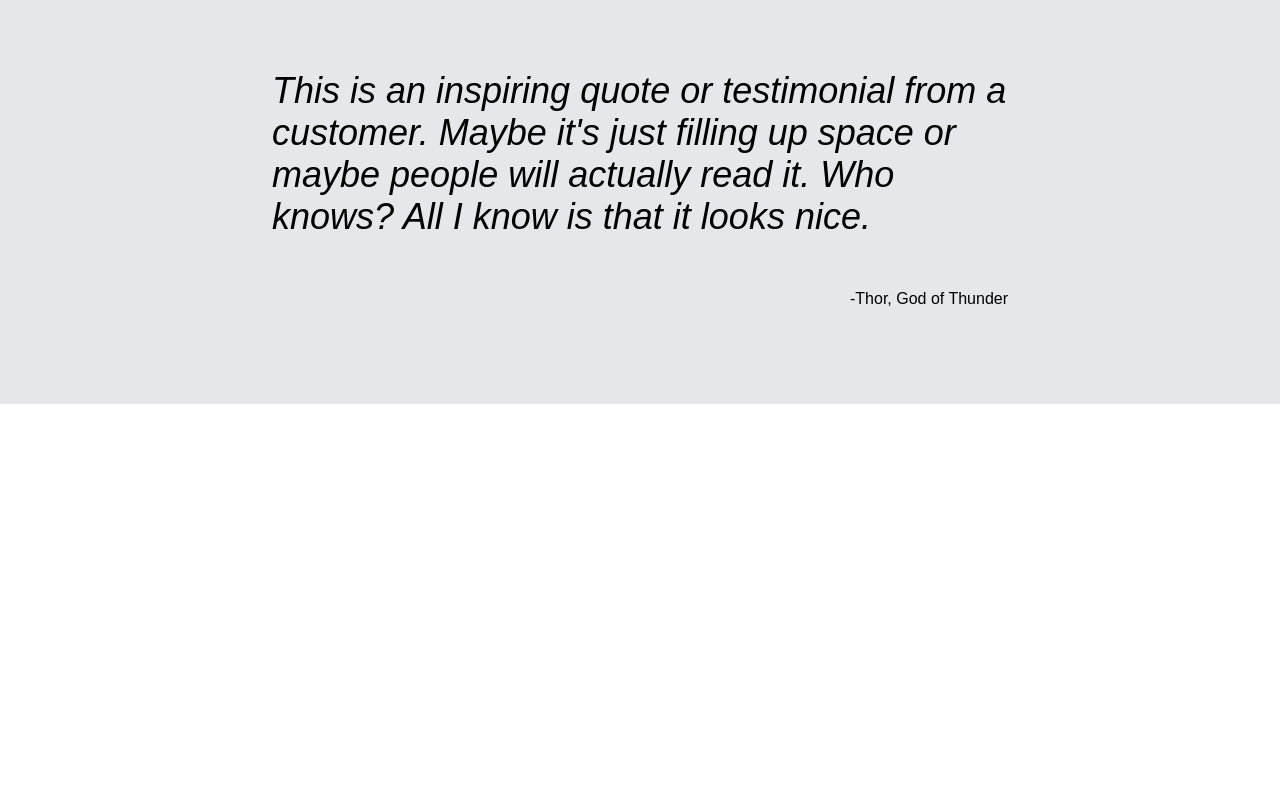
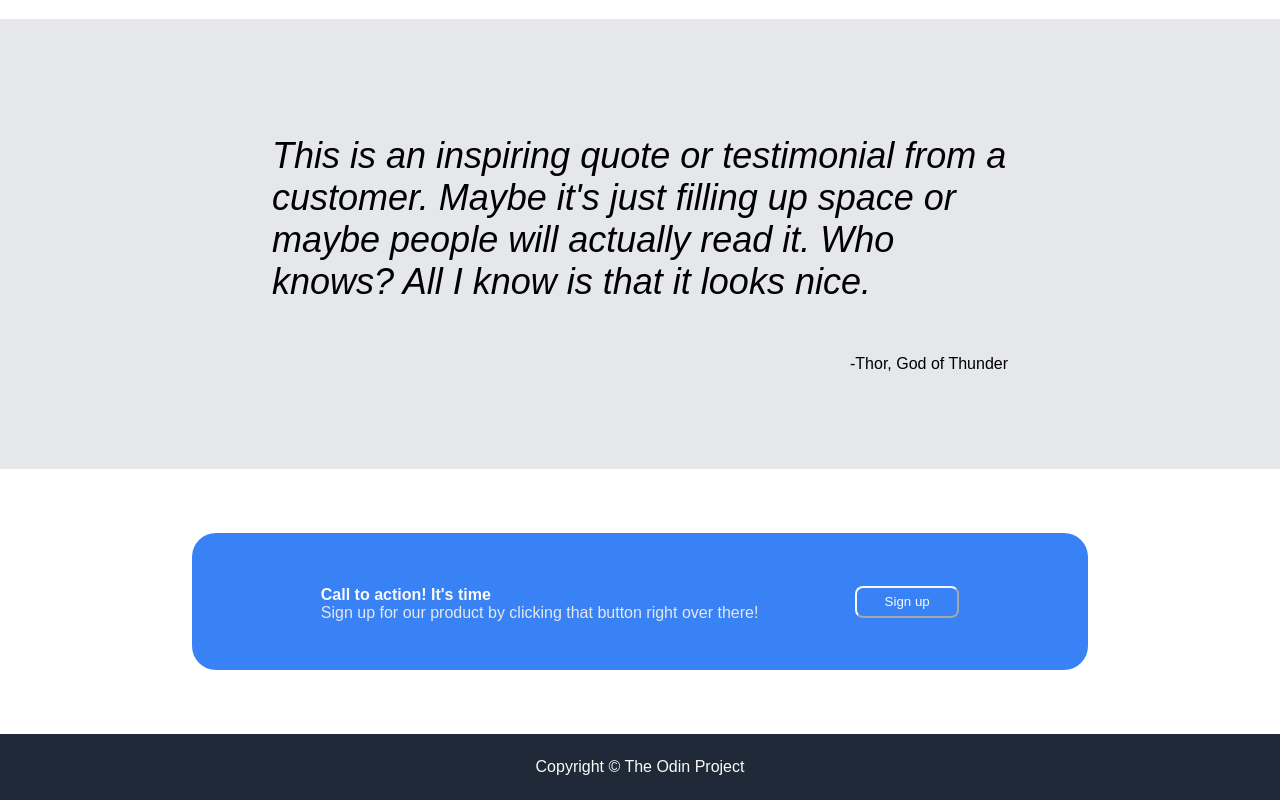
Before and after one commit to stefanland11/landing-page, a plain HTML site: page index.html in a window 1280 px wide. Shown: the part 856-1656 px from the top of the page. Before the commit the page ends 1260 px from the top, so only its background shows below. Drawn offline with Linux system fonts and the light colour scheme.

Commit message:
added quote section, call to action and footer

```diff
--- a/index.html
+++ b/index.html
@@ -54,5 +54,15 @@
             <p class="author">-Thor, God of Thunder</p>
         </div>
     </div>
+    <div class="section-four">
+        <div class="action-text">
+            <h4 class="top-text">Call to action! It's time</h4>
+            <p class="bottom-text">Sign up for our product by clicking that button right over there!</p>
+        </div>
+        <button class="sign-up2">Sign up</button>
+    </div>
+    <div class="footer">
+        <p>Copyright &copy; The Odin Project</p>
+    </div>
 </body>
 </html>
--- a/style.css
+++ b/style.css
@@ -58,6 +58,7 @@ a {
     padding: 8px;
     border-radius: 8px;
     border: none;
+    height: 32px;
     width: 104px;
     color: #F9faf8;
 
@@ -74,6 +75,10 @@ a {
   border-radius: 25px;
   height: auto;
   width: 288px;
+}
+
+.section-two {
+    margin-bottom: 64px;
 }
 
 .info-header {
@@ -112,8 +117,6 @@ a {
     display: flex;
     flex-direction: column;
     justify-content: center;
-
-
 }
 
 .quote {
@@ -125,3 +128,44 @@ a {
 .author {
     align-self: flex-end;
 }
+
+.section-four {
+    display: flex;
+    justify-content: space-evenly;
+    background-color: #3882F6;
+    margin: 64px 192px;
+    padding: 32px;
+    border-radius: 24px;
+}
+
+
+.top-text {
+    color: #F9faf8;
+    margin-bottom: 0;
+}
+
+.bottom-text {
+    margin-top: 0;
+    color: #e5e7eb;
+
+}
+
+
+
+.sign-up2 {
+    background-color: #3882F6;
+    border-radius: 8px;
+    border-color: #F9faf8;
+    height: 32px;
+    width: 104px;
+    color: #F9faf8;
+    align-self: center;
+}
+
+.footer {
+    display: flex;
+    justify-content: center;
+    background-color: #1F2937;
+    color: #F9faf8;
+    padding: 8px;
+}
```
